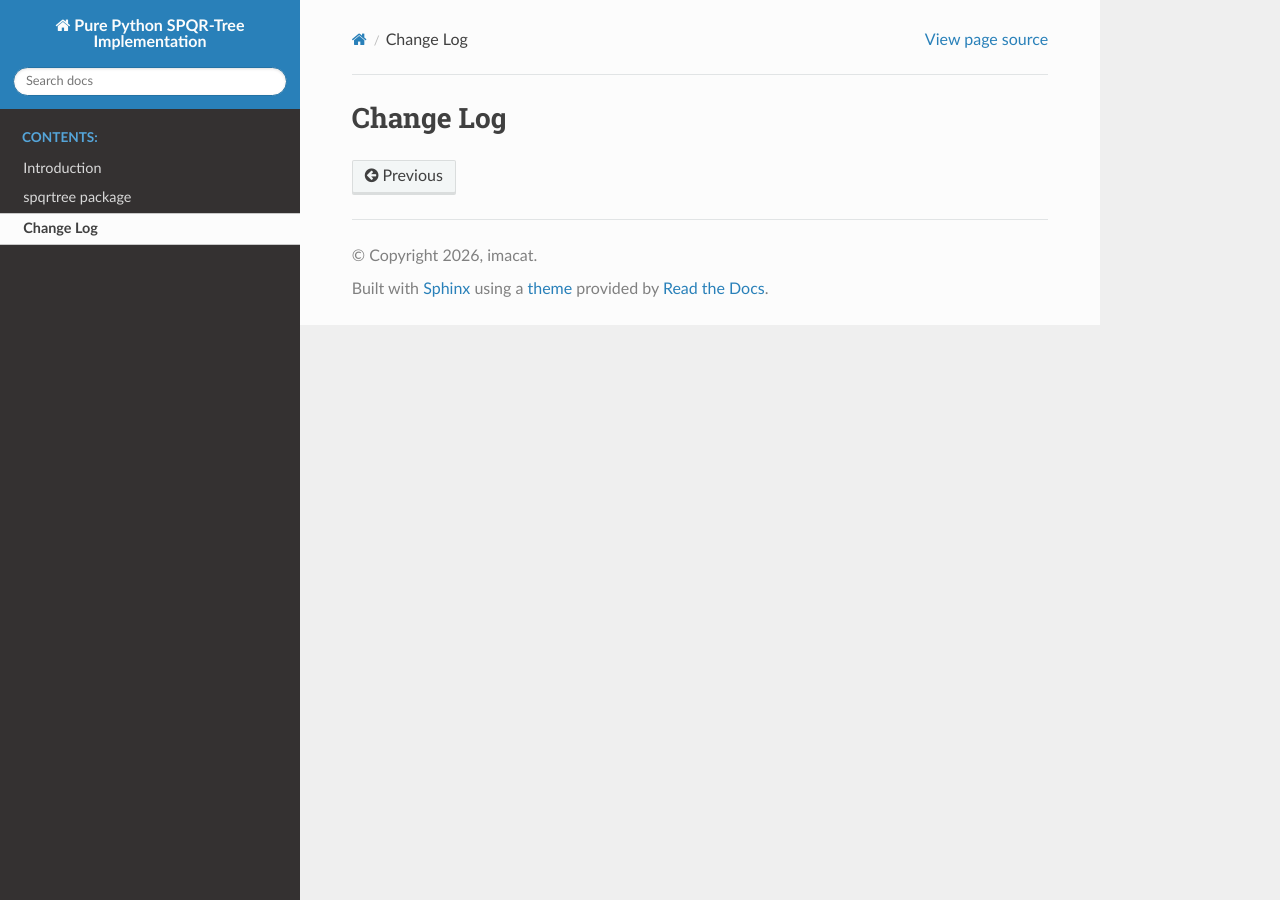
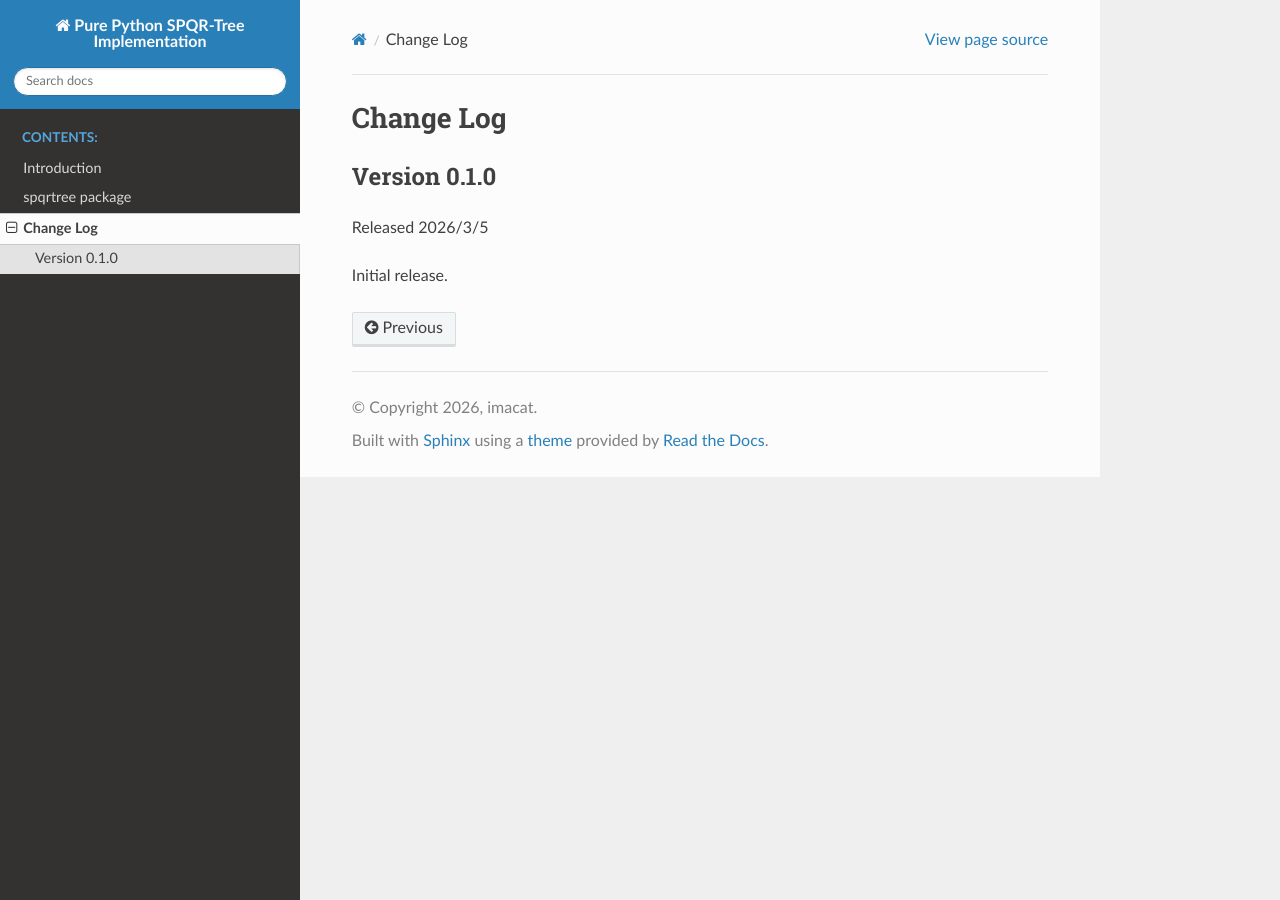
Before and after one commit to imacat/spqrtree, a Sphinx documentation site: the page built from docs/source/changelog.rst, in a window 1280 px wide. Built offline with Sphinx 7.4.7 and the Read the Docs theme 3.1.0, drawn with Linux system fonts in a browser that asks for light colours.

Commit message:
Advance to version 0.1.0

```diff
--- a/docs/source/changelog.rst
+++ b/docs/source/changelog.rst
@@ -1,2 +1,10 @@
 Change Log
 ==========
+
+
+Version 0.1.0
+-------------
+
+Released 2026/3/5
+
+Initial release.
--- a/src/spqrtree/__init__.py
+++ b/src/spqrtree/__init__.py
@@ -43,7 +43,7 @@ from spqrtree._triconnected import (
     find_triconnected_components,
 )
 
-VERSION: str = "0.0.0"
+VERSION: str = "0.1.0"
 """The package version."""
 __all__: list[str] = [
     "SPQRTree", "SPQRNode", "NodeType",
```
